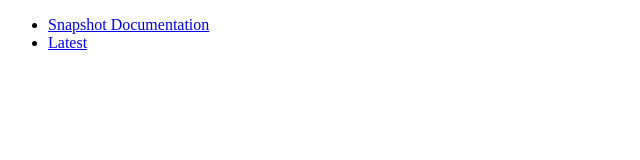
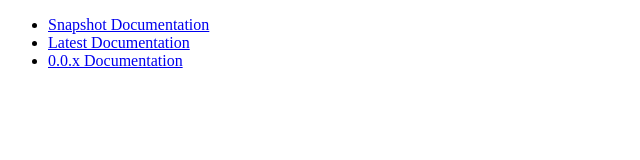
Before and after one commit to sdelamo/asciidoc-to-html-gh-pages, a plain HTML site: page index.html in a window 1280 px wide. Shown: the whole page, without its empty margins (0-640 px from the left). Drawn offline with Linux system fonts and the light colour scheme.

Commit message:
add links to 0.0.x

```diff
--- a/index.html
+++ b/index.html
@@ -7,7 +7,8 @@
 <body>
 <ul>
 <li><a href="snapshot/index.html">Snapshot Documentation</a></li>
-<li><a href="latest/index.html">Latest</a></li>
+<li><a href="latest/index.html">Latest Documentation</a></li>
+<li><a href="0.0.x/index.html">0.0.x Documentation</a></li>
 </ul>
 </body>
 </html>
```
